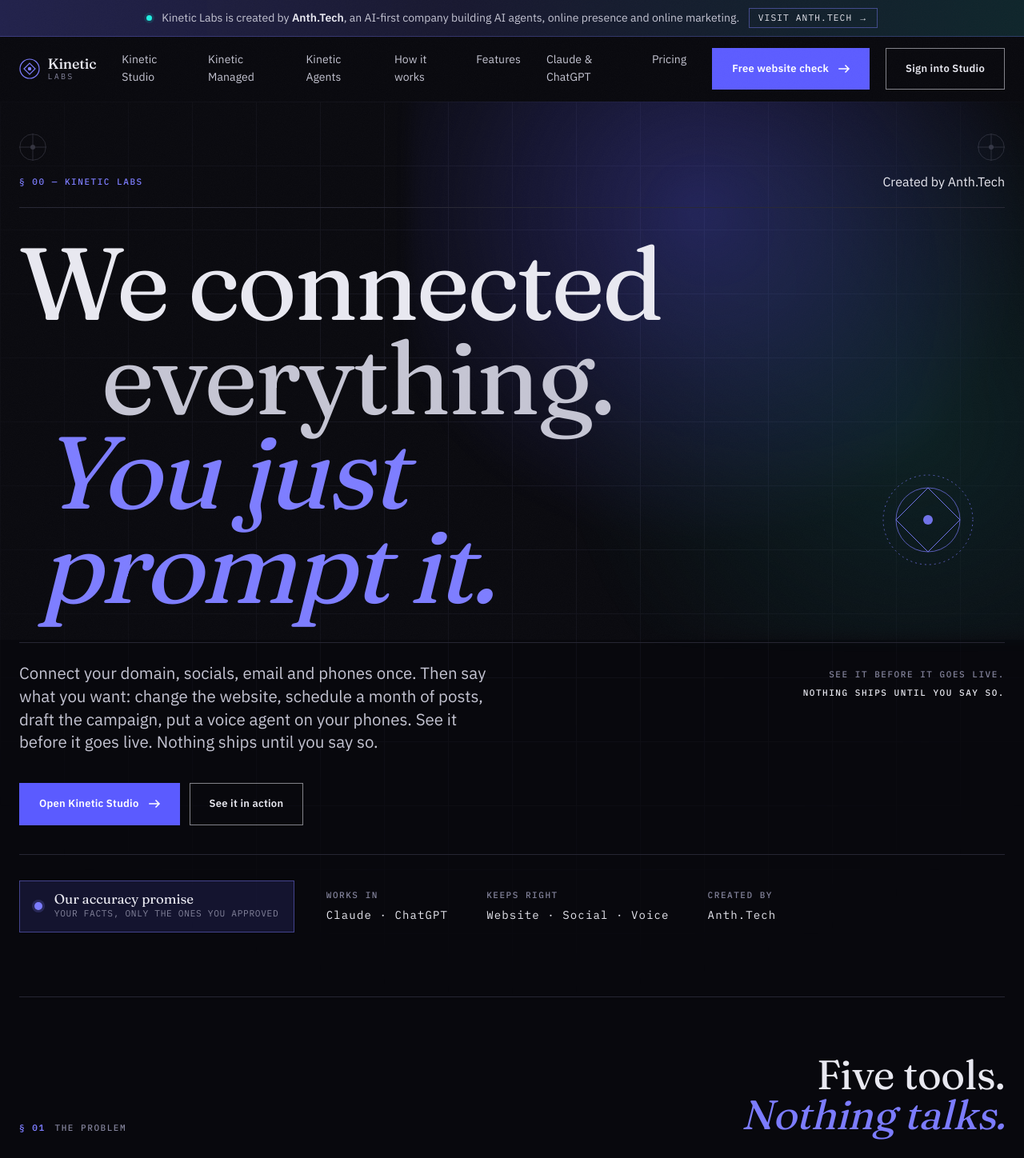
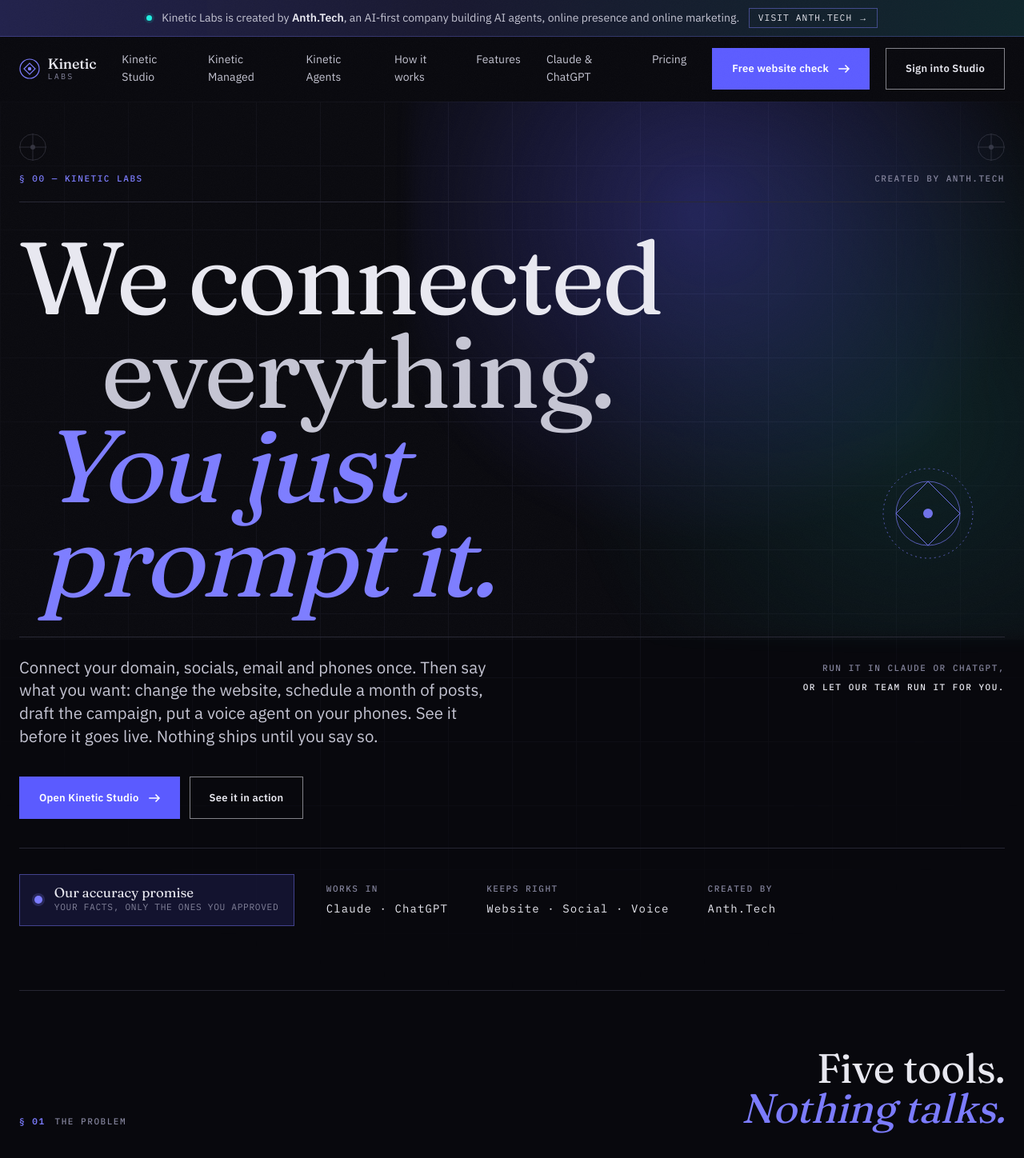
Before and after one commit to 0xdownlink/kinetic-marketing-website, a Next.js app: page / in a window 1280 px wide. Shown: the top 1448 px of the page at 80% size. Built offline with nearby package versions, Linux system fonts and the light colour scheme.

Commit message:
Restore the previous hero treatment with the new wording

```diff
--- a/src/app/page.tsx
+++ b/src/app/page.tsx
@@ -65,17 +65,10 @@ export default function HomePage() {
             <span className="mono-label mono-label--accent">
               § 00 — Kinetic Labs
             </span>
-            <a
-              href={COMPANY_URL}
-              className={styles.makerLink}
-              target="_blank"
-              rel="noopener noreferrer"
-            >
-              Created by {COMPANY}
-            </a>
+            <span className="mono-label">Created by {COMPANY}</span>
           </div>
 
-          <h1 id="hero-heading" className={styles.heroH1}>
+          <h1 id="hero-heading" className={cx(styles.heroH1, "rise")}>
             <span className={styles.heroLine1}>We connected</span>
             <span className={styles.heroLine2}>everything.</span>
             <span className={styles.heroLine3}>
@@ -84,7 +77,10 @@ export default function HomePage() {
             </span>
           </h1>
 
-          <div className={styles.heroSub}>
+          <div
+            className={cx(styles.heroSub, "rise")}
+            style={{ animationDelay: "0.18s" }}
+          >
             <p>
               Connect your domain, socials, email and phones once. Then say
               what you want: change the website, schedule a month of posts,
@@ -92,14 +88,17 @@ export default function HomePage() {
               before it goes live. Nothing ships until you say so.
             </p>
             <div className={styles.heroSubRail}>
-              <span className="mono-label">See it before it goes live.</span>
+              <span className="mono-label">Run it in Claude or ChatGPT,</span>
               <span className="mono-label mono-label--ink">
-                Nothing ships until you say so.
+                or let our team run it for you.
               </span>
             </div>
           </div>
 
-          <div className={styles.heroActions}>
+          <div
+            className={cx(styles.heroActions, "rise")}
+            style={{ animationDelay: "0.34s" }}
+          >
             <a href={STUDIO_URL} className="btn btn--primary">
               Open Kinetic Studio
               <Arrow />
@@ -109,7 +108,10 @@ export default function HomePage() {
             </a>
           </div>
 
-          <div className={styles.trustStrip}>
+          <div
+            className={cx(styles.trustStrip, "rise")}
+            style={{ animationDelay: "0.5s" }}
+          >
             <div className={styles.badge}>
               <span className={styles.badgeDot} aria-hidden="true" />
               <div>
@@ -392,9 +394,21 @@ function HeroMark() {
       fill="none"
       aria-hidden="true"
     >
-      <circle cx="60" cy="60" r="56" stroke="currentColor" strokeWidth="0.75" strokeDasharray="2 4" />
+      <circle
+        cx="60"
+        cy="60"
+        r="56"
+        stroke="currentColor"
+        strokeWidth="0.75"
+        strokeDasharray="2 4"
+      />
       <circle cx="60" cy="60" r="40" stroke="currentColor" strokeWidth="0.75" />
-      <path d="M20 60 L60 20 L100 60 L60 100 Z" stroke="currentColor" strokeWidth="1" fill="none" />
+      <path
+        d="M20 60 L60 20 L100 60 L60 100 Z"
+        stroke="currentColor"
+        strokeWidth="1"
+        fill="none"
+      />
       <circle cx="60" cy="60" r="6" fill="currentColor" />
     </svg>
   );
```
